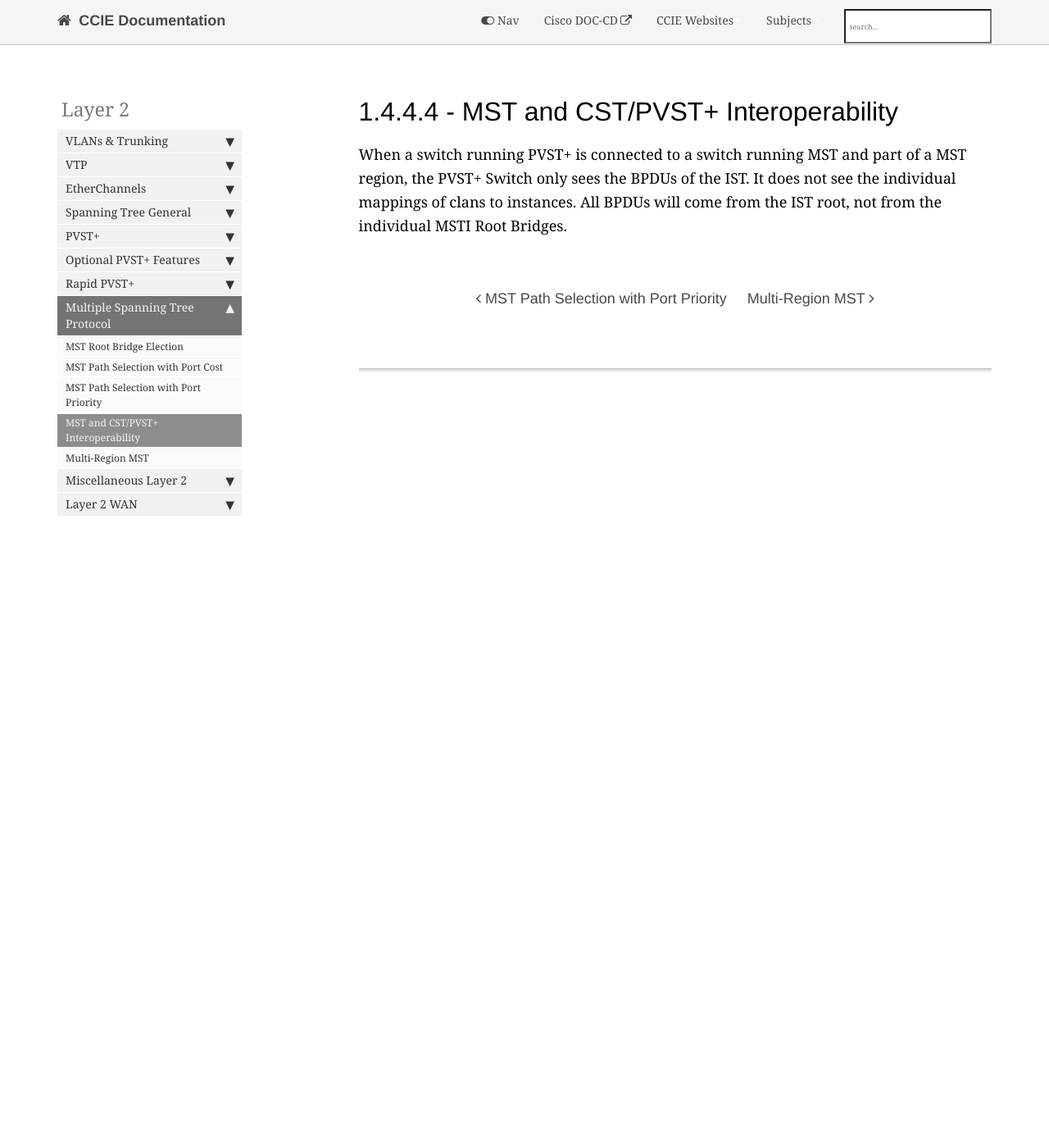
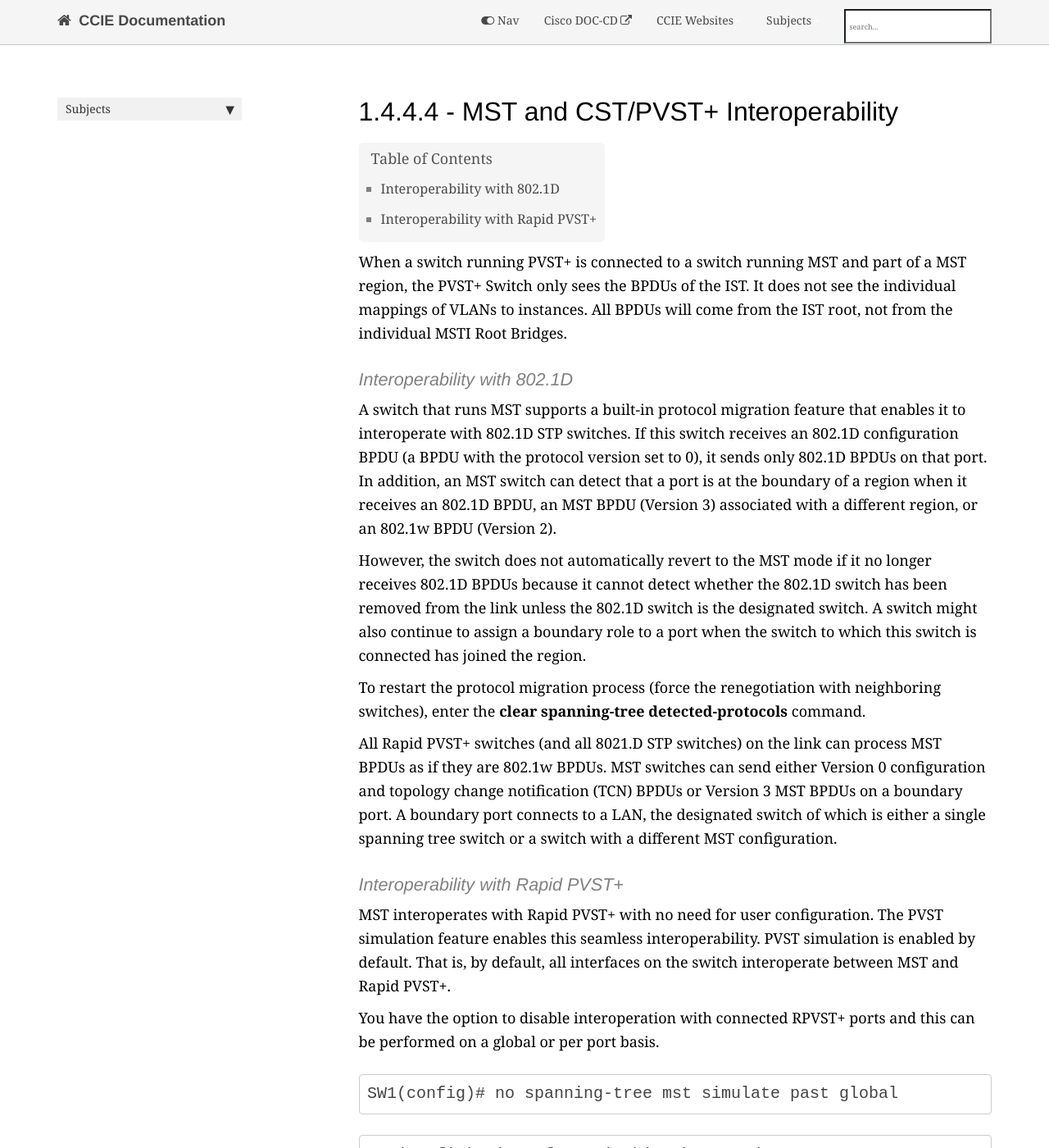
Before and after one commit to bsrandall/CCIE, a Jekyll site: the page built from pages/layer2/1.4.4.4.md, in a window 1280 px wide and 1400 px high. Shown: the whole window at 82% size. Built offline with Jekyll 4.4.1, drawn with Linux system fonts in a browser that asks for light colours; nearby versions of some CDN libraries; comment, search, counter and statistics services are not loaded; some of the changed text lies outside the part shown.

Commit message:
06-11-2017-1

````diff
--- a/pages/layer2/1.4.4.4 - TBC.md
+++ /dev/null
@@ -1,13 +0,0 @@
----
-name: 1.4.4.4
-title: 1.4.4.4 - MST and CST/PVST+ Interoperability
-short-title: MST and CST/PVST+ Interoperability
-exam: both
-category: Layer 2
-collection: Layer2
-layout: page
-sidebar: layer2_sidebar
-permalink: 1.4.4.4.html
-folder: layer2
----
-When a switch running PVST+ is connected to a switch running MST and part of a MST region, the PVST+ Switch only sees the BPDUs of the IST. It does not see the individual mappings of clans to instances. All BPDUs will come from the IST root, not from the individual MSTI Root Bridges.
--- /dev/null
+++ b/pages/layer2/1.4.4.4.md
@@ -0,0 +1,44 @@
+---
+name: 1.4.4.4
+title: 1.4.4.4 - MST and CST/PVST+ Interoperability
+short-title: MST and CST/PVST+ Interoperability
+exam: both
+category: Layer 2
+collection: Layer2
+layout: page
+sidebar: layer2\_sidebar
+permalink: 1.4.4.4.html
+folder: layer2
+---
+When a switch running PVST+ is connected to a switch running MST and part of a MST region, the PVST+ Switch only sees the BPDUs of the IST. It does not see the individual mappings of VLANs to instances. All BPDUs will come from the IST root, not from the individual MSTI Root Bridges.
+
+#### Interoperability with 802.1D
+A switch that runs MST supports a built-in protocol migration feature that enables it to interoperate with 802.1D STP switches. If this switch receives an 802.1D configuration BPDU (a BPDU with the protocol version set to 0), it sends only 802.1D BPDUs on that port. In addition, an MST switch can detect that a port is at the boundary of a region when it receives an 802.1D BPDU, an MST BPDU (Version 3) associated with a different region, or an 802.1w BPDU (Version 2).
+
+However, the switch does not automatically revert to the MST mode if it no longer receives 802.1D BPDUs because it cannot detect whether the 802.1D switch has been removed from the link unless the 802.1D switch is the designated switch. A switch might also continue to assign a boundary role to a port when the switch to which this switch is connected has joined the region.
+
+To restart the protocol migration process (force the renegotiation with neighboring switches), enter the **clear spanning-tree detected-protocols** command.
+
+All Rapid PVST+ switches (and all 8021.D STP switches) on the link can process MST BPDUs as if they are 802.1w BPDUs. MST switches can send either Version 0 configuration and topology change notification (TCN) BPDUs or Version 3 MST BPDUs on a boundary port. A boundary port connects to a LAN, the designated switch of which is either a single spanning tree switch or a switch with a different MST configuration.
+
+#### Interoperability with Rapid PVST+
+MST interoperates with Rapid PVST+ with no need for user configuration. The PVST simulation feature enables this seamless interoperability. PVST simulation is enabled by default. That is, by default, all interfaces on the switch interoperate between MST and Rapid PVST+.
+
+You have the option to disable interoperation with connected RPVST+ ports and this can be performed on a global or per port basis.
+```
+SW1(config)# no spanning-tree mst simulate past global
+```
+
+```
+SW1(config)# interface GigabitEthernet0/22
+SW1(config-if) spanning-tree mst simulate past disable
+SW1(config-if) exit
+```
+
+MSTP runs multiple MSTIs inside a region and maps them all to CIST on the border ports. The interoperation model needs to ensure that internal MSTI’s could be aware of changes in any of PVST+ trees. It’s hard to automatically map VLAN-bounded STP’s to the MSTI’s and so the simplest way to accomplish the desired behavior is to join ALL PVST+ trees with the CST.
+
+By connecting PVST+ trees to the CST, the solution ensure that changes in any of PVST+ STP instances will affect the CST and all MSTIs as a consequence. While not the optimal solution, it ensures that no changes go unnoticed and no black holes occur in a single VLAN due to the topology changes. As with the IEEE STP, every tree in PVST+ domain perceives MSTP regions like virtual bridges with multiple boundary ports. A topology change in any of PVST+ trees will affect the CST and impact every MSTI instance in all MSTP regions. This behavior makes the MSTP topology less stable and fully exposed to changes in PVST+ domain.
+
+The MSTP implementation simulates PVST+ by replicating CIST BPDUs on the link facing the PVST+ domain and sending those BPDUs on ALL VLANs active on the trunk. The MSTP switch consumes all BDPUs received from PVST+ domain and processes them using the CIST instance.
+
+One important note. The MSTP domain should contain the bridge with the best Bridge ID, to ensure that the CIST Root is also the root for all PVST+ trees. In any other case, the MSTP border switch will complain and place the ports that receive superior BPDUs from PVST+ region in root-inconsistent state. To fix this issue, ensure that PVST+ domain does not have any bridges with Bridge IDs better than the CIST Root Bridge ID.
````
Also changed, not shown: pages/layer2/1.4.3.1 - TBC.md (deleted, +0 -12 lines), pages/layer2/1.4.3.1.md (added, +94 -0 lines), pages/layer2/1.4.3.2 - TBC.md (deleted, +0 -12 lines), pages/layer2/1.4.3.2.md (added, +32 -0 lines), pages/layer2/1.4.4.1.md (renamed from pages/layer2/1.4.4.1 - TBC.md, +10 -1 lines), pages/layer2/1.4.4.2 - TBC.md (deleted, +0 -12 lines), pages/layer2/1.4.4.2.md (added, +18 -0 lines), pages/layer2/1.4.4.3 - TBC.md (deleted, +0 -12 lines), pages/layer2/1.4.4.3.md (added, +19 -0 lines), pages/layer2/1.4.4.5.md (renamed from pages/layer2/1.4.4.5 - TBC.md, +1 -1 lines), pages/layer2/1.6.4 - TBC.md (deleted, +0 -12 lines), pages/layer2/1.6.4.md (added, +23 -0 lines), images/RSTP-BPDU.png (added), images/mstp3.gif (added), 2 other files.
